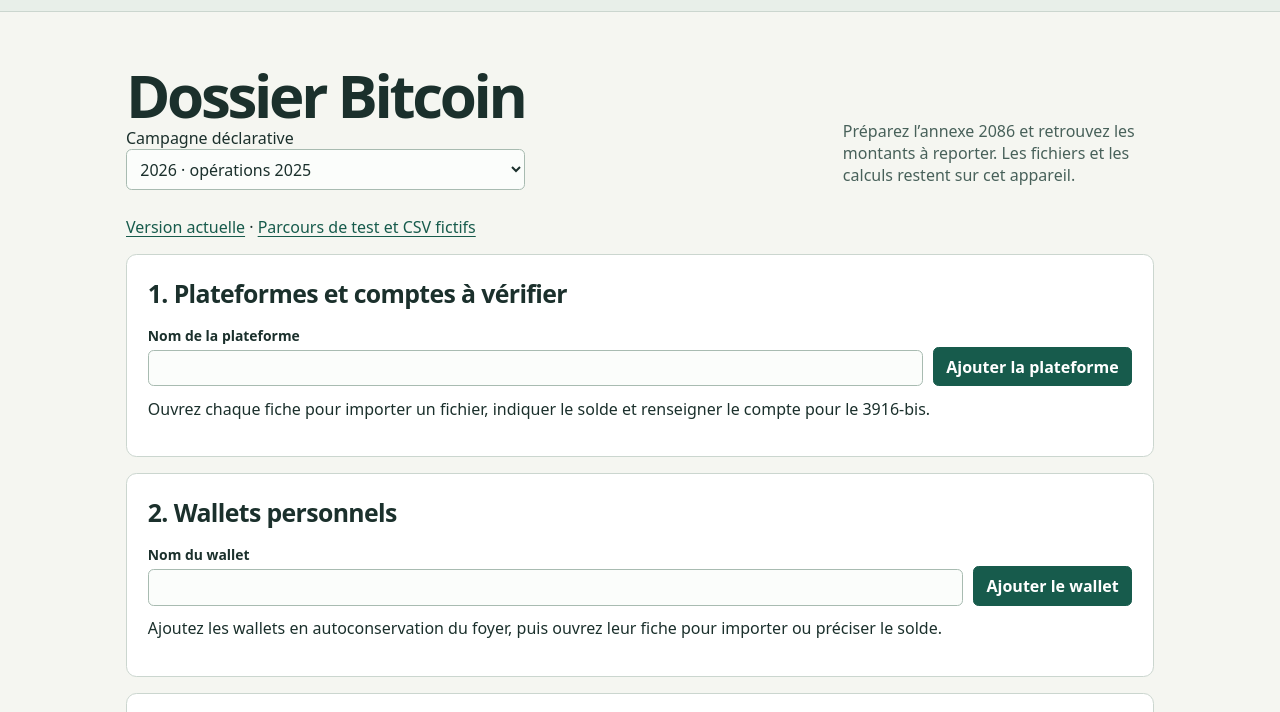
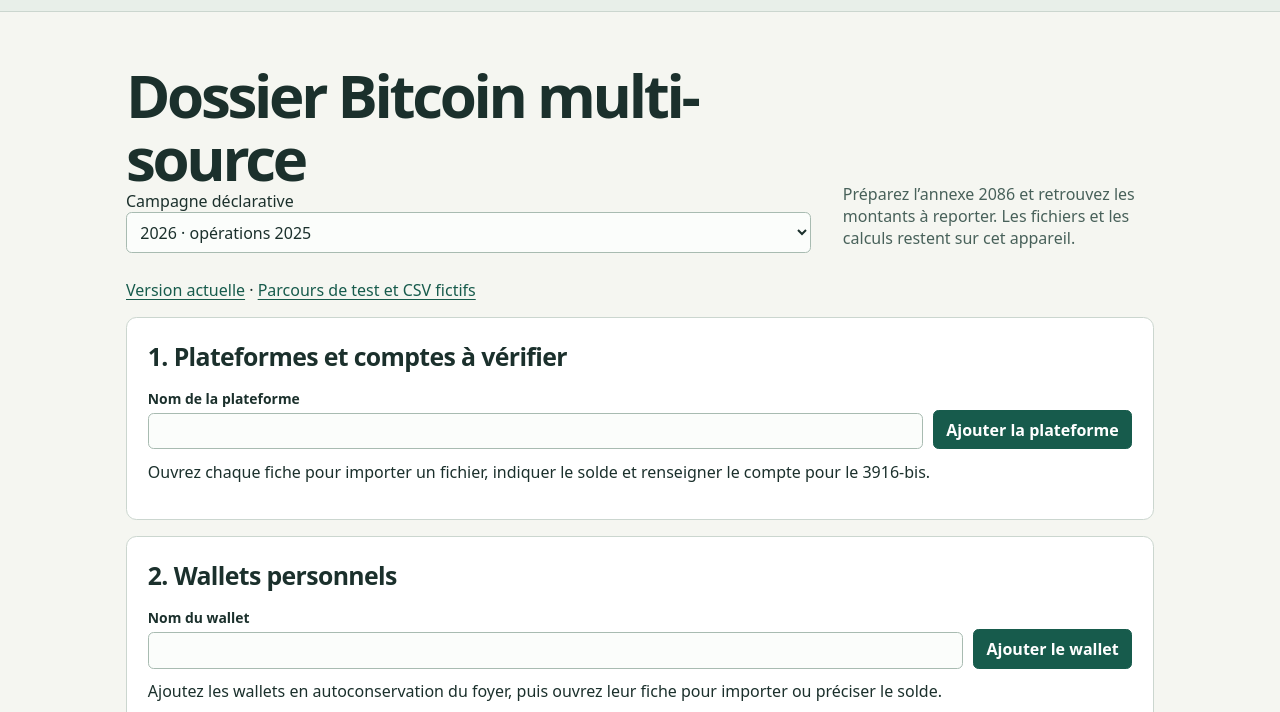
Before and after one commit to Copinmalin/fiscalutxo, a plain HTML site: page multisource/index.html in a window 1280 px wide. Shown: the part 56-768 px from the top of the page. Drawn offline with Linux system fonts and the light colour scheme.

Commit message:
Identifier l’aperçu multi-source dans son titre

```diff
--- a/multisource/index.html
+++ b/multisource/index.html
@@ -4,7 +4,7 @@
   <meta http-equiv="Content-Security-Policy" content="default-src 'none'; script-src 'self'; style-src 'self'; connect-src 'none'; base-uri 'none'; form-action 'none'">
   <meta charset="utf-8">
   <meta name="viewport" content="width=device-width, initial-scale=1">
-  <title>FiscalUTXO · Dossier Bitcoin</title>
+  <title>FiscalUTXO · Dossier Bitcoin multi-source</title>
   <link rel="stylesheet" href="./style.css">
   <script type="module" src="./app.js"></script>
 </head>
@@ -22,7 +22,7 @@
   <p id="status" role="status" aria-live="polite"></p>
   <main id="workspace">
     <div class="intro">
-      <div><h1>Dossier Bitcoin</h1>
+      <div><h1>Dossier Bitcoin multi-source</h1>
         <label>Campagne déclarative<select id="fiscal-year">
           <option value="2025">2026 · opérations 2025</option>
           <option value="2026">2027 · opérations 2026</option>
```
